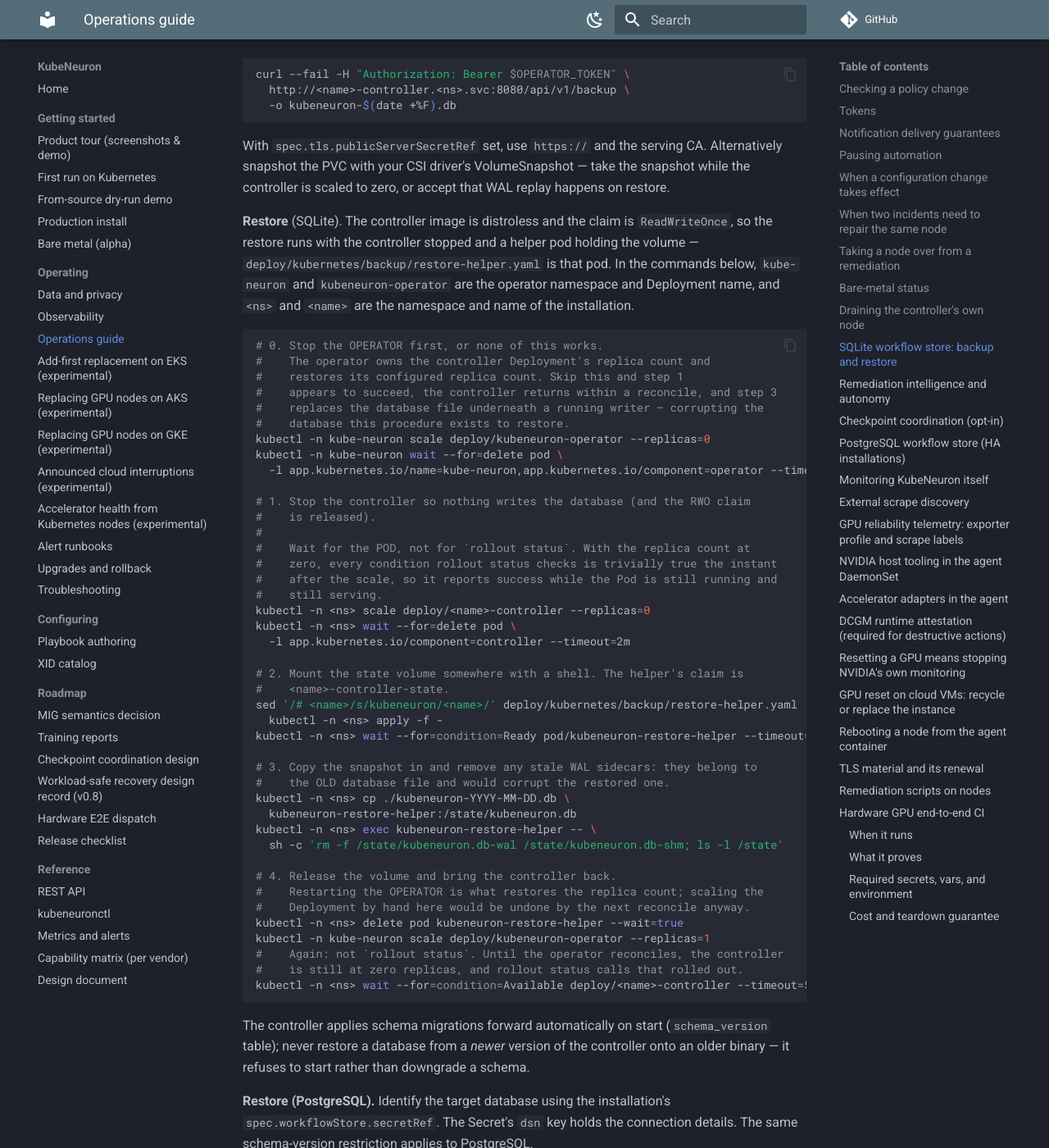
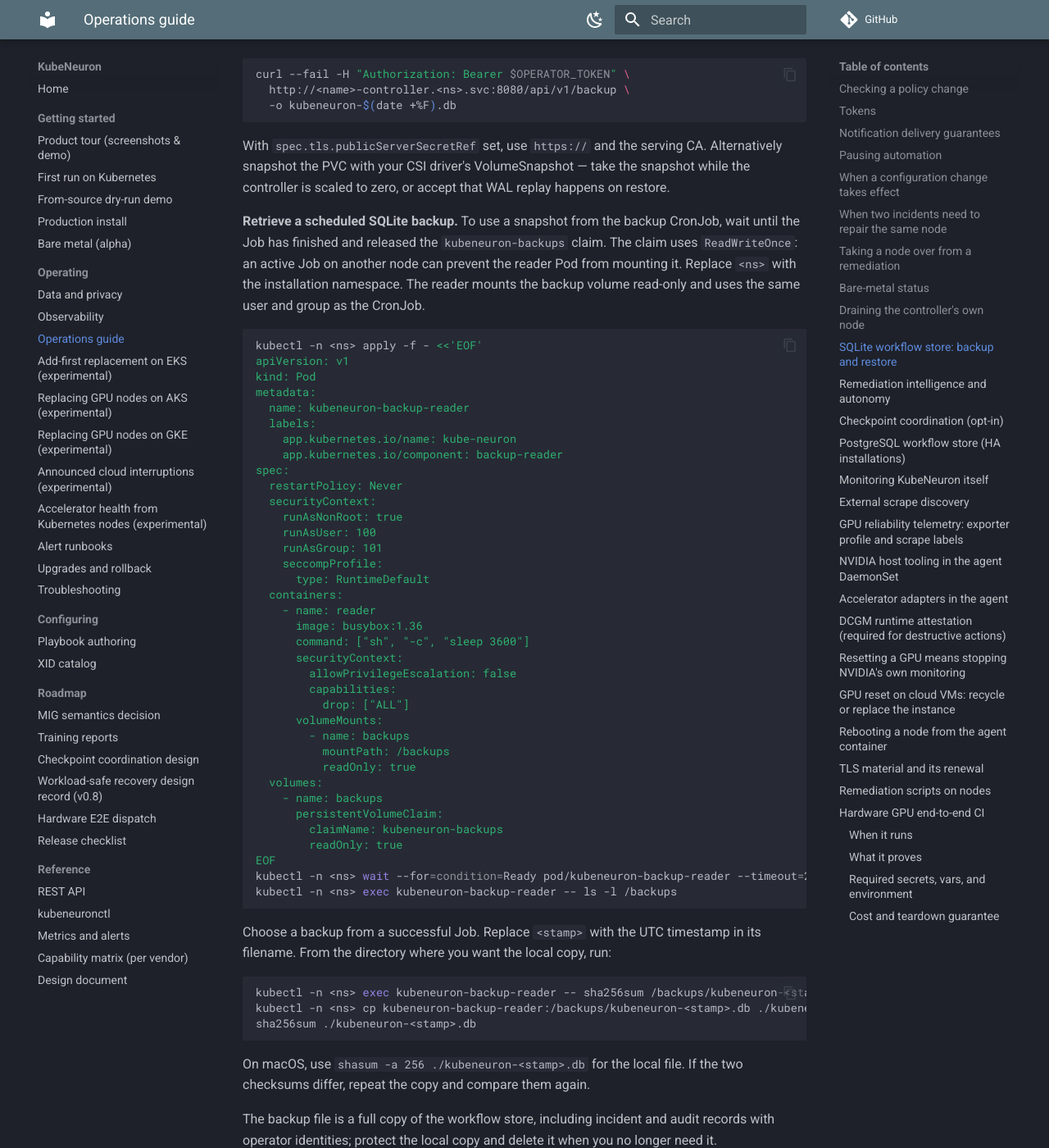
Before and after one commit to kubeneuron/kubeneuron, an MkDocs documentation site: the page built from docs/operations.md, in a window 1280 px wide and 1400 px high, scrolled down 6998 px. Shown: the whole window at 82% size. Built offline with MkDocs 1.6.1 and Material for MkDocs 9.7.7, drawn with Linux system fonts in a browser that asks for light colours; comment, search, counter and statistics services are not loaded; some of the changed text lies outside the part shown.

Commit message:
Retrieve a scheduled SQLite backup before restore
Signed-off-by: Andrii Petruk <andrey.petruk@gmail.com>

````diff
--- a/docs/operations.md
+++ b/docs/operations.md
@@ -319,6 +319,74 @@ CA. Alternatively snapshot the PVC with your CSI driver's VolumeSnapshot —
 take the snapshot while the controller is scaled to zero, or accept that WAL
 replay happens on restore.
 
+**Retrieve a scheduled SQLite backup.** To use a snapshot from the backup
+CronJob, wait until the Job has finished and released the `kubeneuron-backups`
+claim. The claim uses `ReadWriteOnce`: an active Job on another node can
+prevent the reader Pod from mounting it. Replace `<ns>` with the installation
+namespace. The reader mounts the backup volume read-only and uses the same
+user and group as the CronJob.
+
+```sh
+kubectl -n <ns> apply -f - <<'EOF'
+apiVersion: v1
+kind: Pod
+metadata:
+  name: kubeneuron-backup-reader
+  labels:
+    app.kubernetes.io/name: kube-neuron
+    app.kubernetes.io/component: backup-reader
+spec:
+  restartPolicy: Never
+  securityContext:
+    runAsNonRoot: true
+    runAsUser: 100
+    runAsGroup: 101
+    seccompProfile:
+      type: RuntimeDefault
+  containers:
+    - name: reader
+      image: busybox:1.36
+      command: ["sh", "-c", "sleep 3600"]
+      securityContext:
+        allowPrivilegeEscalation: false
+        capabilities:
+          drop: ["ALL"]
+      volumeMounts:
+        - name: backups
+          mountPath: /backups
+          readOnly: true
+  volumes:
+    - name: backups
+      persistentVolumeClaim:
+        claimName: kubeneuron-backups
+        readOnly: true
+EOF
+kubectl -n <ns> wait --for=condition=Ready pod/kubeneuron-backup-reader --timeout=2m
+kubectl -n <ns> exec kubeneuron-backup-reader -- ls -l /backups
+```
+
+Choose a backup from a successful Job. Replace `<stamp>` with the UTC
+timestamp in its filename. From the directory where you want the local copy,
+run:
+
+```sh
+kubectl -n <ns> exec kubeneuron-backup-reader -- sha256sum /backups/kubeneuron-<stamp>.db
+kubectl -n <ns> cp kubeneuron-backup-reader:/backups/kubeneuron-<stamp>.db ./kubeneuron-<stamp>.db
+sha256sum ./kubeneuron-<stamp>.db
+```
+
+On macOS, use `shasum -a 256 ./kubeneuron-<stamp>.db` for the local file.
+If the two checksums differ, repeat the copy and compare them again.
+
+The backup file is a full copy of the workflow store, including incident and audit records with operator identities; protect the local copy and delete it when you no longer need it.
+
+Once they match, remove the reader and use the verified local file in
+step 3 of the SQLite restore below.
+
+```sh
+kubectl -n <ns> delete pod kubeneuron-backup-reader --wait=true
+```
+
 **Restore** (SQLite). The controller image is distroless and the claim is
 `ReadWriteOnce`, so the restore runs with the controller stopped and a
 helper pod holding the volume — `deploy/kubernetes/backup/restore-helper.yaml`
@@ -356,7 +424,8 @@ kubectl -n <ns> wait --for=condition=Ready pod/kubeneuron-restore-helper --timeo
 
 # 3. Copy the snapshot in and remove any stale WAL sidecars: they belong to
 #    the OLD database file and would corrupt the restored one.
-kubectl -n <ns> cp ./kubeneuron-YYYY-MM-DD.db \
+#    Substitute the local backup filename you verified.
+kubectl -n <ns> cp ./kubeneuron-<stamp>.db \
   kubeneuron-restore-helper:/state/kubeneuron.db
 kubectl -n <ns> exec kubeneuron-restore-helper -- \
   sh -c 'rm -f /state/kubeneuron.db-wal /state/kubeneuron.db-shm; ls -l /state'
````
